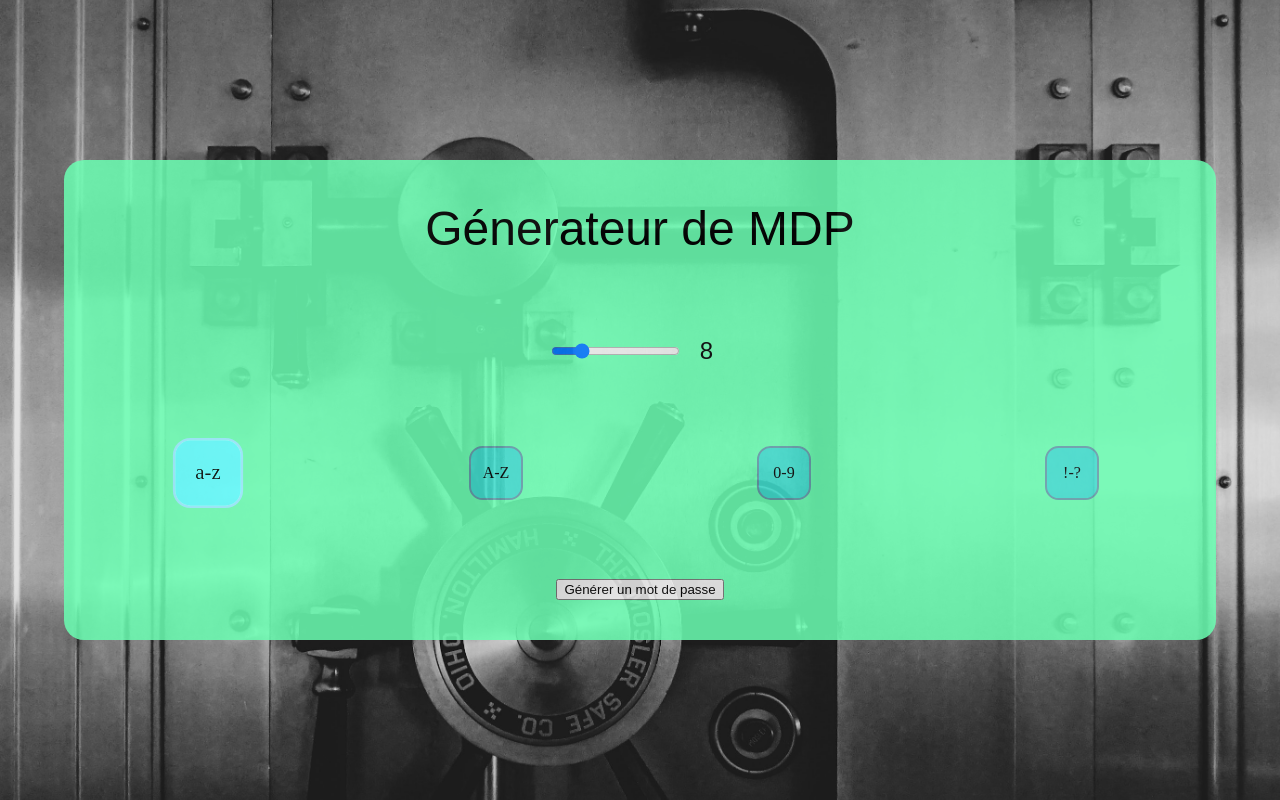
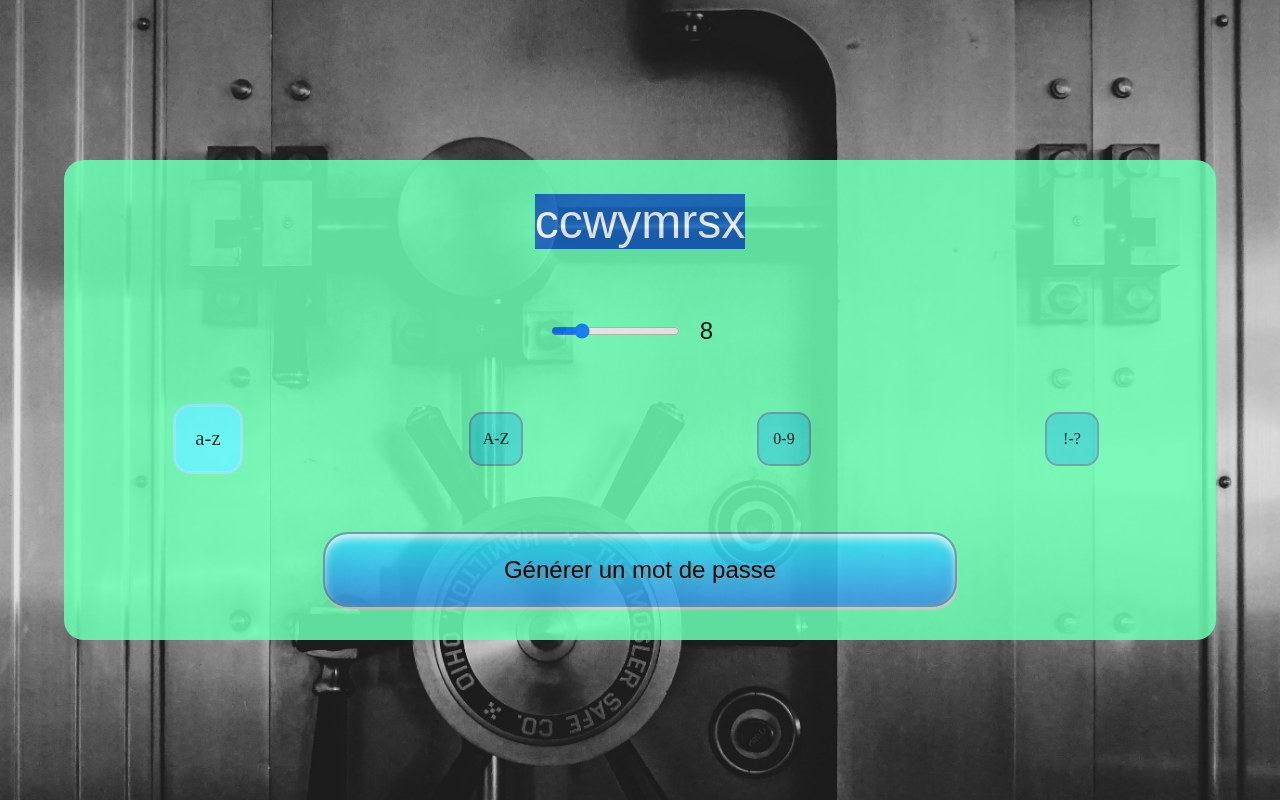
Before and after one commit to DevWeb13/passwordGenerator, a plain HTML site: page index.html in a window 1280 px wide. Both pictures are taken after a click on the button "Générer un mot de passe". Drawn offline with Linux system fonts and the light colour scheme.

Commit message:
feat(main.js): Développement de la partie JS pour la génération et le copiage dans le presse papier du mot de passe

```diff
--- a/index.html
+++ b/index.html
@@ -13,6 +13,7 @@
       <input
         type="text"
         id="password-output"
+        max="24"
         value="Génerateur de MDP"
         readonly
       />
@@ -37,8 +38,8 @@
         <input type="checkbox" id="uppercase" name="uppercase" />
         <label for="uppercase">A-Z</label>
 
-        <input type="checkbox" id="number" name="number" />
-        <label for="number">0-9</label>
+        <input type="checkbox" id="numbers" name="number" />
+        <label for="numbers">0-9</label>
 
         <input type="checkbox" id="symbols" name="symbols" />
         <label for="symbols">!-?</label>
--- a/main.js
+++ b/main.js
@@ -0,0 +1,58 @@
+// @ts-nocheck
+const dataLowercase = "azertyuiopqsdfghjklmwxcvbn";
+const dataUppercase = dataLowercase.toUpperCase();
+const dataNumbers = "0123456789";
+const dataSymbols = "&é\"'(-è_çà)=+-*/.~#{[|`\\^@]}€^¨$£ê*µù%!§:;,<>?";
+const rangeValue = document.getElementById("password-length");
+const passwordOutput = document.getElementById("password-output");
+
+generateButton.addEventListener("click", generatePassword);
+
+/**
+ * Génére un mot de passe aléatoire en fonction des critères choisis et le copie dans le presse papier
+ *
+ * @return  {void}  Mot de passe aléatoire copié dans le presse papier
+ */
+function generatePassword() {
+  let data = [];
+  let password = "";
+
+  if (lowercase.checked) data.push(...dataLowercase);
+  if (uppercase.checked) data.push(...dataUppercase);
+  if (numbers.checked) data.push(...dataNumbers);
+  if (symbols.checked) data.push(...dataSymbols);
+
+  if (data.length === 0) {
+    alert("Veuillez selectionner des critères");
+    return;
+  }
+
+  for (let i = 0; i < rangeValue.value; i++) {
+    password += data[Math.floor(Math.random() * data.length)];
+  }
+
+  passwordOutput.value = password;
+
+  passwordOutput.select();
+  copyToClickBoard();
+}
+/**
+ * Copie le mot de passe généré dans le presse papier et modifie le texte du bouton pendant un temps prédéfini
+ *
+ * @return  {void} Mot de passe copié dans le presse papier et modifie le texte du bouton
+ */
+function copyToClickBoard() {
+  var content = document.getElementById("password-output").value;
+  console.log(content);
+  navigator.clipboard
+    .writeText(content)
+    .then(() => {
+      generateButton.textContent = "Copié !";
+      setTimeout(() => {
+        generateButton.textContent = "Générer un mot de passe";
+      }, 2000);
+    })
+    .catch((err) => {
+      console.log("Something went wrong", err);
+    });
+}
--- a/style.css
+++ b/style.css
@@ -37,6 +37,7 @@ body {
 }
 
 input[type="text"] {
+  width: 100%;
   font-size: 3rem;
   margin: 0;
   text-align: center;
@@ -81,7 +82,8 @@ label {
   border-style: solid;
   background-color: turquoise;
 }
-#submit {
+
+#generateButton {
   text-decoration: none;
   font-family: Arial;
   box-shadow: inset #ffffff 0px 5px 8px -1px, #d6d6d6 1px 3px 2px;
@@ -120,7 +122,7 @@ label {
   border-style: solid;
 }
 
-#submit:active {
+#generateButton:active {
   box-shadow: inset #ffffff 0px 5px 8px -1px, #d6d6d6 1px 0 2px;
   -o-box-shadow: inset #ffffff 0px 5px 8px -1px, #d6d6d6 1px 0 2px;
   -moz-box-shadow: inset #ffffff 0px 5px 8px -1px, #d6d6d6 1px 0 2px;
@@ -129,7 +131,7 @@ label {
   top: 3px;
 }
 
-#submit:hover {
+#generateButton:hover {
   background: #3b9ceb;
   background: -o-linear-gradient(90deg, #3b9ceb, #2ef1ff);
   background: -moz-linear-gradient(center top, #3b9ceb 5%, #2ef1ff 100%);
```
